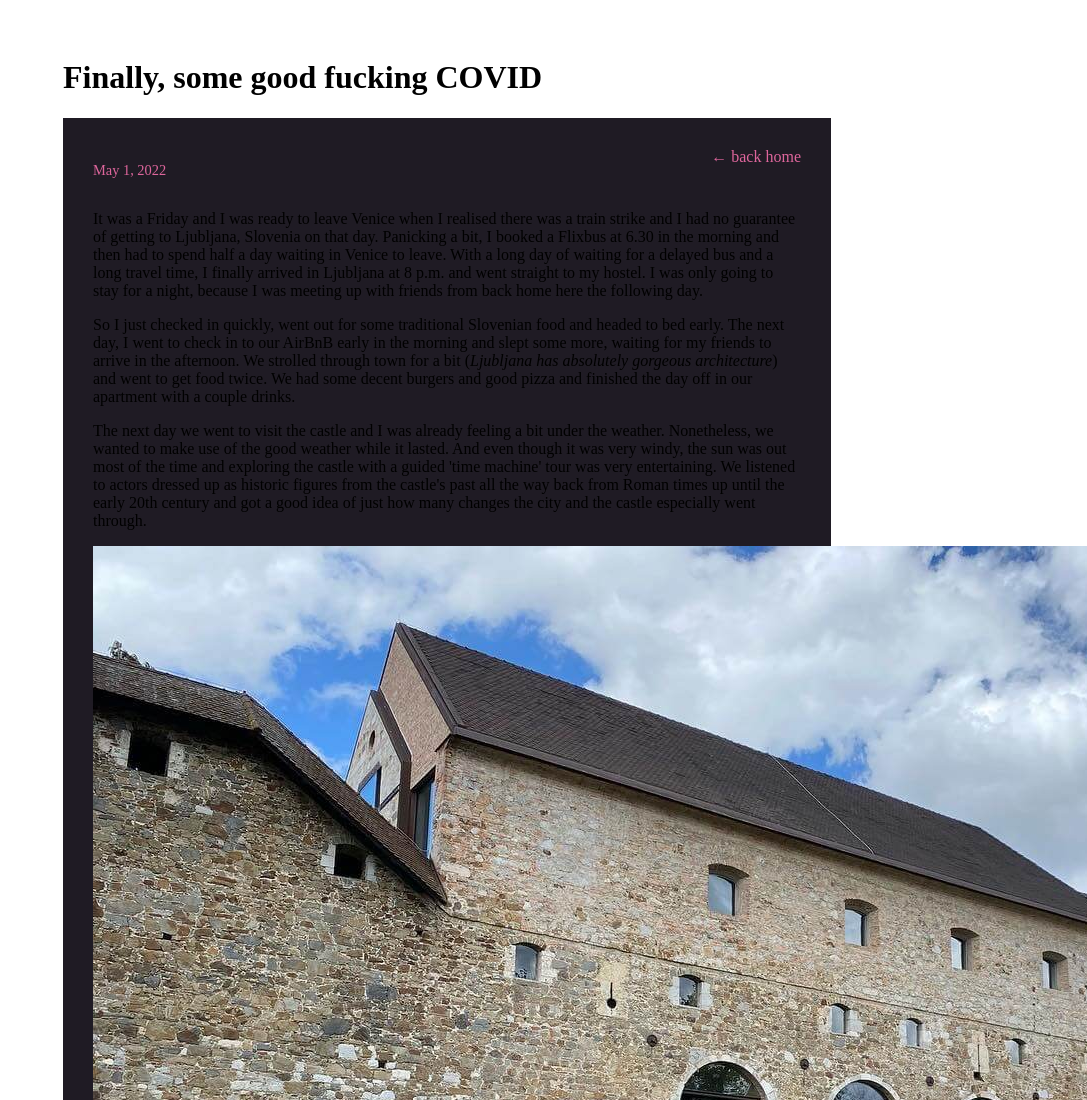
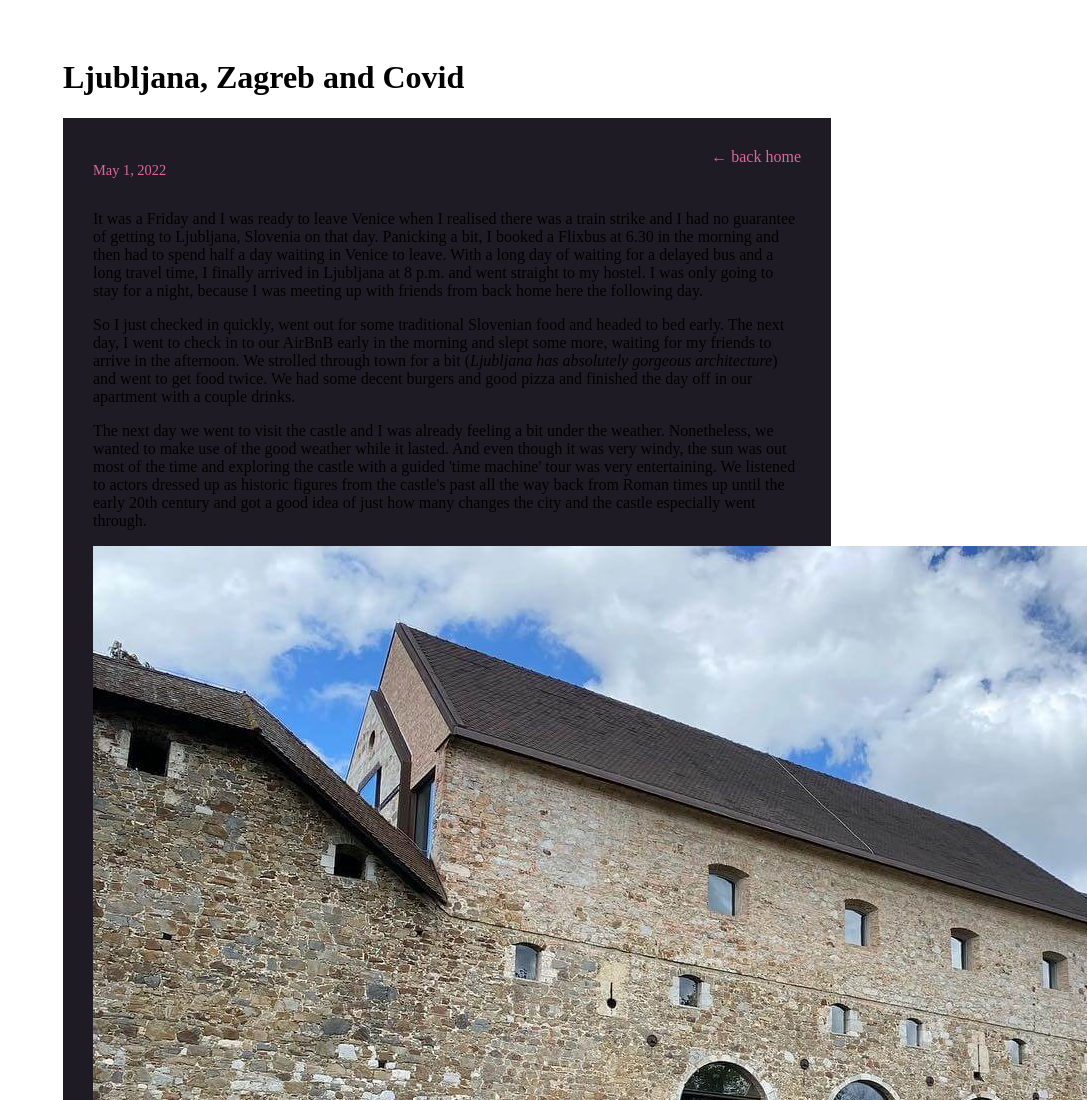
Before and after one commit to bengaminho/travel-blog, a Gatsby site: page /ljubljana-and-zagreb in a window 1280 px wide. Shown: the top 1100 px of the page, without its empty margins (193-1280 px from the left). Built offline with nearby package versions, Linux system fonts and the light colour scheme; Gatsby itself is replaced by a stand-in of ours.

Commit message:
Update ljubljana-and-zagreb.md

```diff
--- a/src/pages/ljubljana-and-zagreb.md
+++ b/src/pages/ljubljana-and-zagreb.md
@@ -1,5 +1,5 @@
 ---
-title: Finally, some good fucking COVID
+title: Ljubljana, Zagreb and Covid
 author: Ben
 date: 2022-05-01
 ---
```
